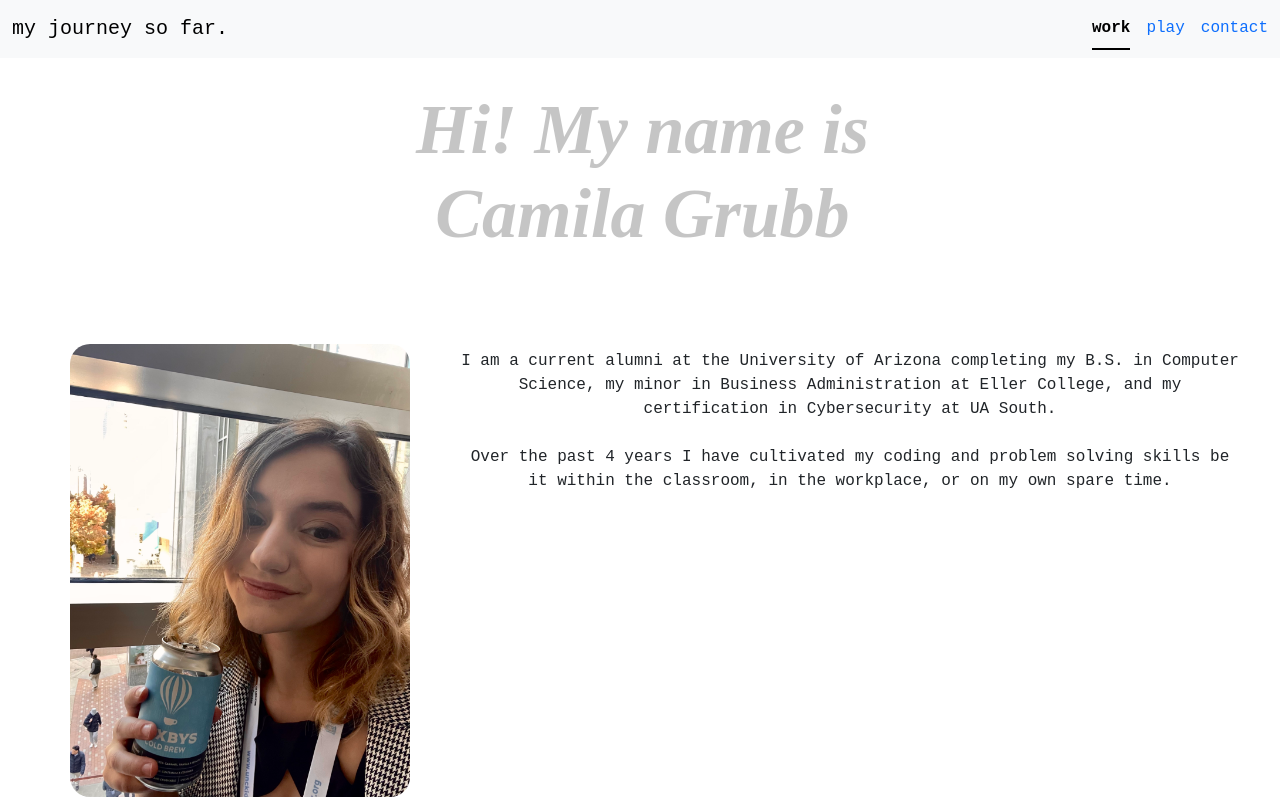
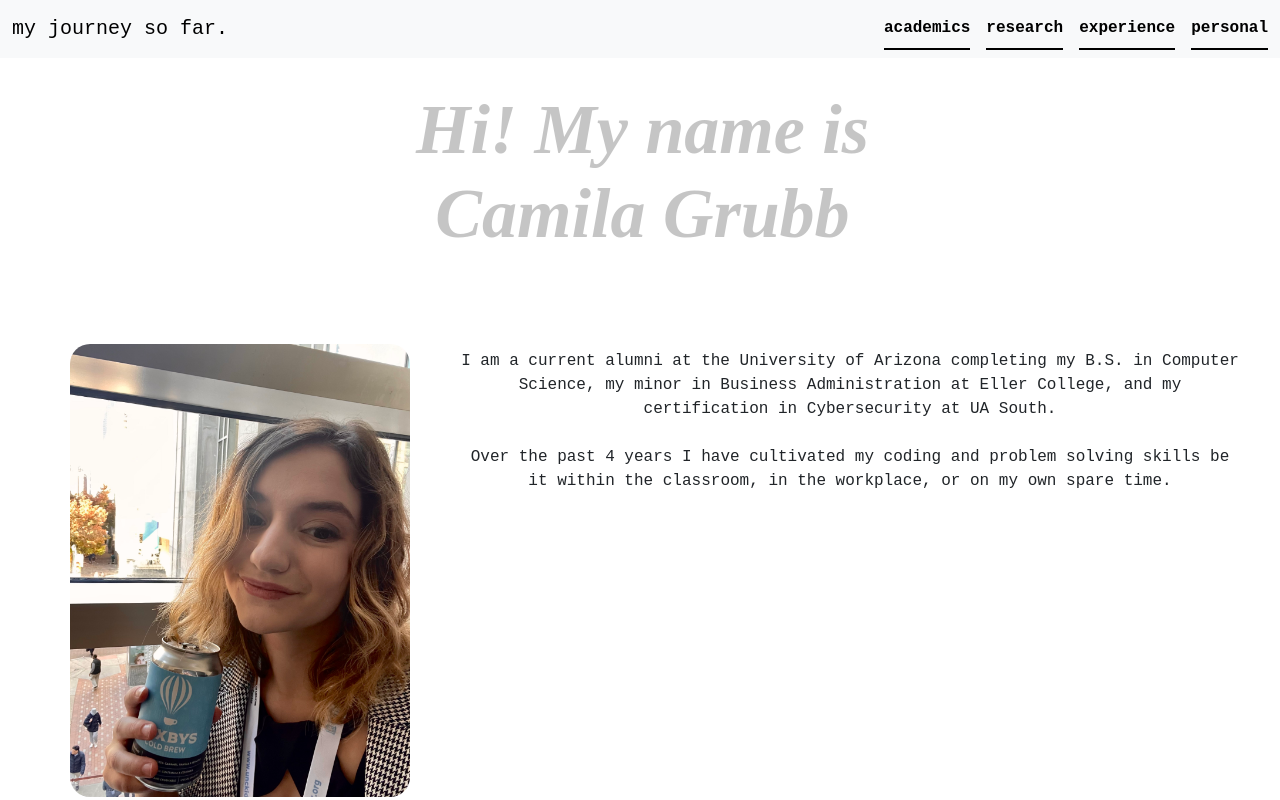
Before and after one commit to CG020/camilagrubbweb, a React (Vite) app: page /bio in a window 1280 px wide. Shown: the top 800 px of the page. Built offline with nearby package versions, Linux system fonts and the light colour scheme.

Commit message:
navbar updates

```diff
--- a/src/App.css
+++ b/src/App.css
@@ -49,7 +49,7 @@
 .panel {
   border: 2px solid rgb(38, 27, 63);
   padding: 0;
-  width: 300px;
+  width: 280px;
   height: auto;
   cursor: pointer;
   margin: 10px;
--- a/src/App.tsx
+++ b/src/App.tsx
@@ -36,7 +36,7 @@ function App() {
       <Routes>
         <Route path="/" element= {
           <div>
-            <NavBar message='Welcome'/>
+            <NavBar message='Welcome' tabs={['work','play','contacts']}/>
             <div style={{ opacity: headerOpacity }}>
             <Header />
           </div>
--- a/src/components/BioPage.tsx
+++ b/src/components/BioPage.tsx
@@ -62,7 +62,7 @@ const BioPage = () => {
 
     return(
         <div>
-            <NavBar message={'my journey so far.'}/>
+            <NavBar message={'my journey so far.'} tabs={['academics','research','experience','personal']}/>
             <h1 style={headerText}><i><b>Hi! My name is<br></br> Camila Grubb</b></i></h1>
             <div style={bioSection} className="fadeInSection">
                 <img src="src\assets\bioProfile.jpg" className="profile-image" alt="BioProfile" style={bioImage} />
--- a/src/components/NavBar.tsx
+++ b/src/components/NavBar.tsx
@@ -1,18 +1,14 @@
-function NavBar( { message }) {
+function NavBar( { message, tabs }) {
     return(
       <nav className="navbar bg-body-tertiary">
       <div className="container-fluid">
         <a className="navbar-brand">{message}</a>
         <ul className="nav nav-underline">
-            <li className="nav-item">
-              <a className="nav-link active" aria-current="page" href="#">work</a>
-            </li>
-            <li className="nav-item">
-              <a className="nav-link" href="#">play</a>
-            </li>
-            <li className="nav-item">
-              <a className="nav-link" href="#">contact</a>
-            </li>
+                {tabs.map((tabs, index) => (
+                    <li className="nav-item">
+                    <a className="nav-link active" aria-current="page" href="#" key={index}>{tabs}</a>
+                    </li>
+                ))}
           </ul>
       </div>
     </nav>
--- a/src/components/ProjectsPage.tsx
+++ b/src/components/ProjectsPage.tsx
@@ -52,7 +52,7 @@ const ProjectsPage = () => {
 
     return(
         <div>
-            <NavBar message={'my work so far'}/>
+            <NavBar message={'my work so far'} tabs={['completed','in progress','workflow']}/>
             <h1 style={projHeader}><i>completed projects.</i></h1>
             <div style={projSection} className="fadeInSection">
             <div className="card text-bg-dark">
```
